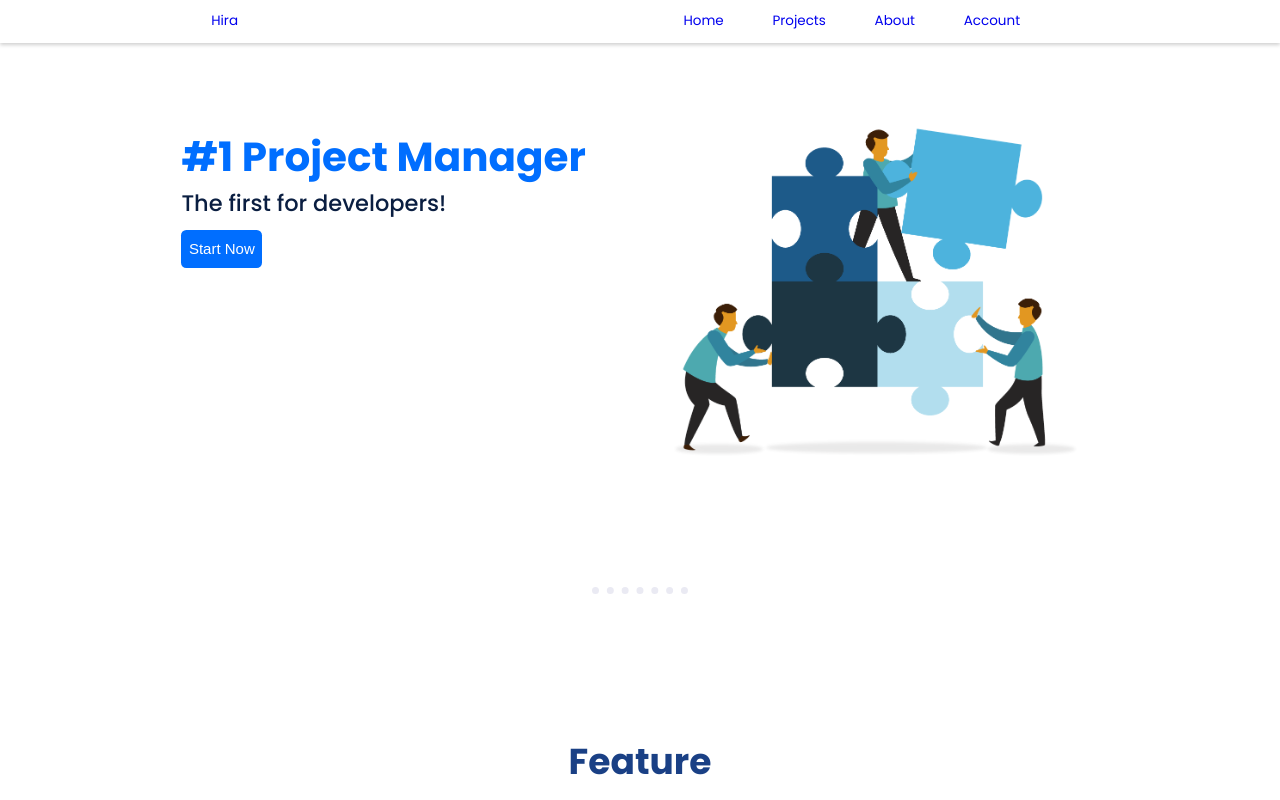
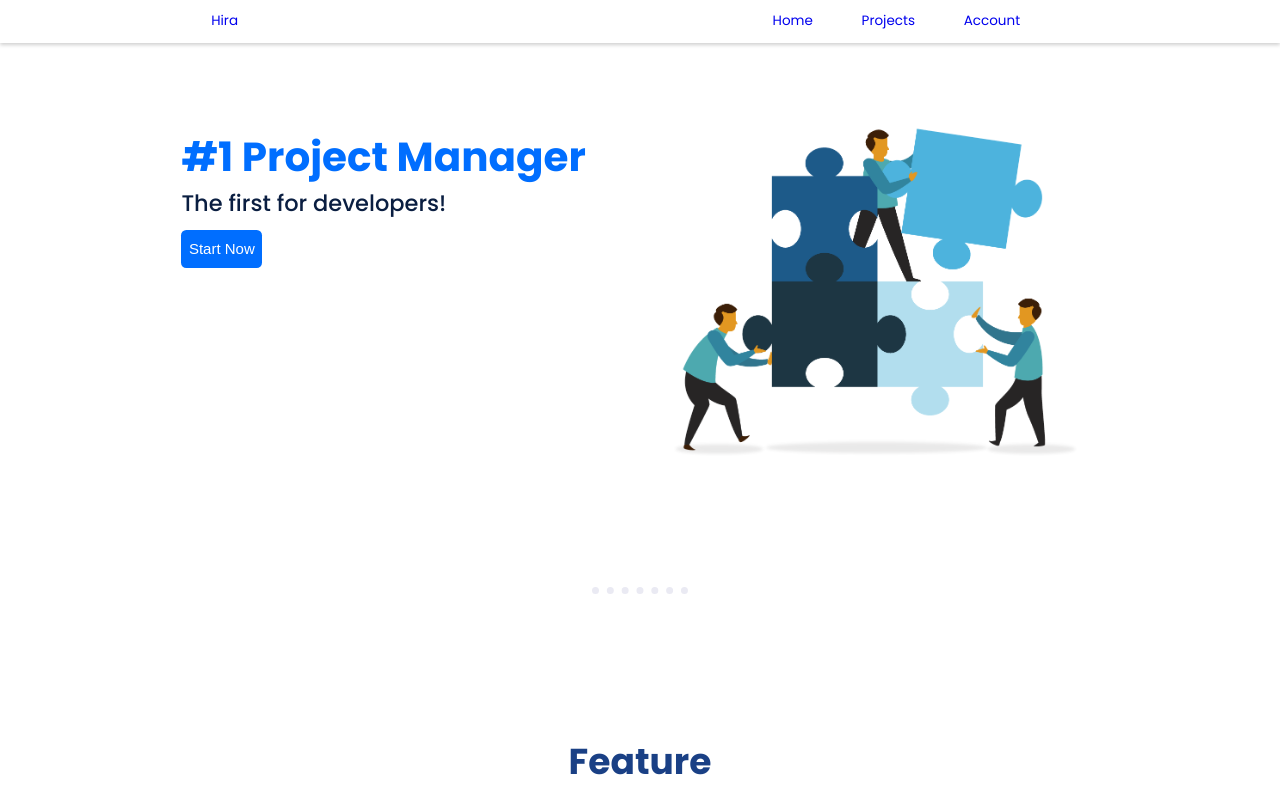
Before and after one commit to CodeAlanSanchez/project-manager-cra, a React (Create React App) app: page / in a window 1280 px wide. Shown: the top 800 px of the page. Built offline with nearby package versions, Linux system fonts and the light colour scheme.

Commit message:
Add cursive font to Hira and remove About

```diff
--- a/src/components/Layout/Header/Header.tsx
+++ b/src/components/Layout/Header/Header.tsx
@@ -6,7 +6,7 @@ const Header: React.FC = () => {
     <header className="header">
       <nav className="navbar">
         <ul className="list">
-          <li className="listItem">
+          <li className="listItem logo">
             <Link to={''}>Hira</Link>
           </li>
           <li className="listItem">
@@ -15,9 +15,9 @@ const Header: React.FC = () => {
           <li className="listItem">
             <Link to={'/projects'}>Projects</Link>
           </li>
-          <li className="listItem">
+          {/* <li className="listItem">
             <Link to={'/about-us'}>About</Link>
-          </li>
+          </li> */}
           <li className="listItem">
             <Link to={'/account'}>Account</Link>
           </li>
```
